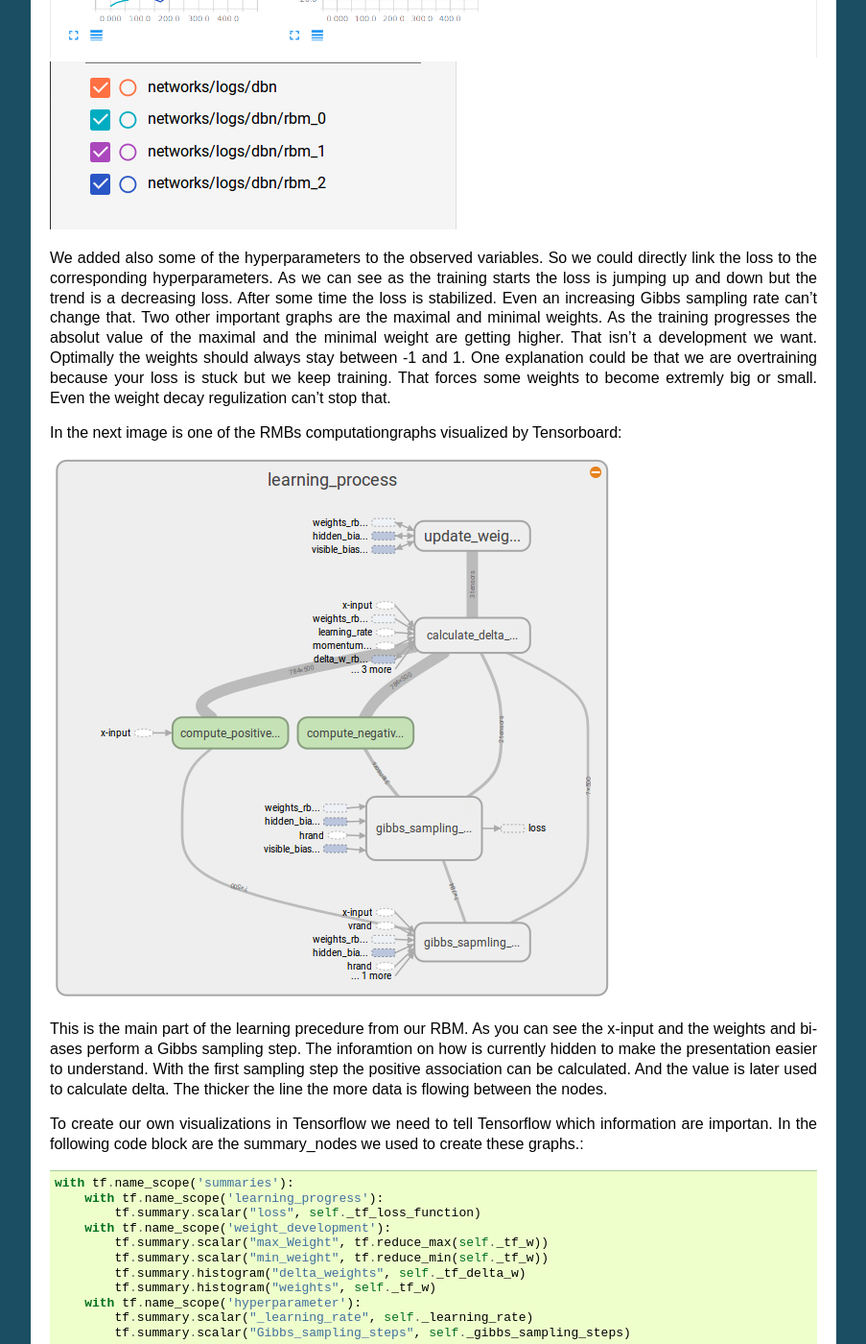
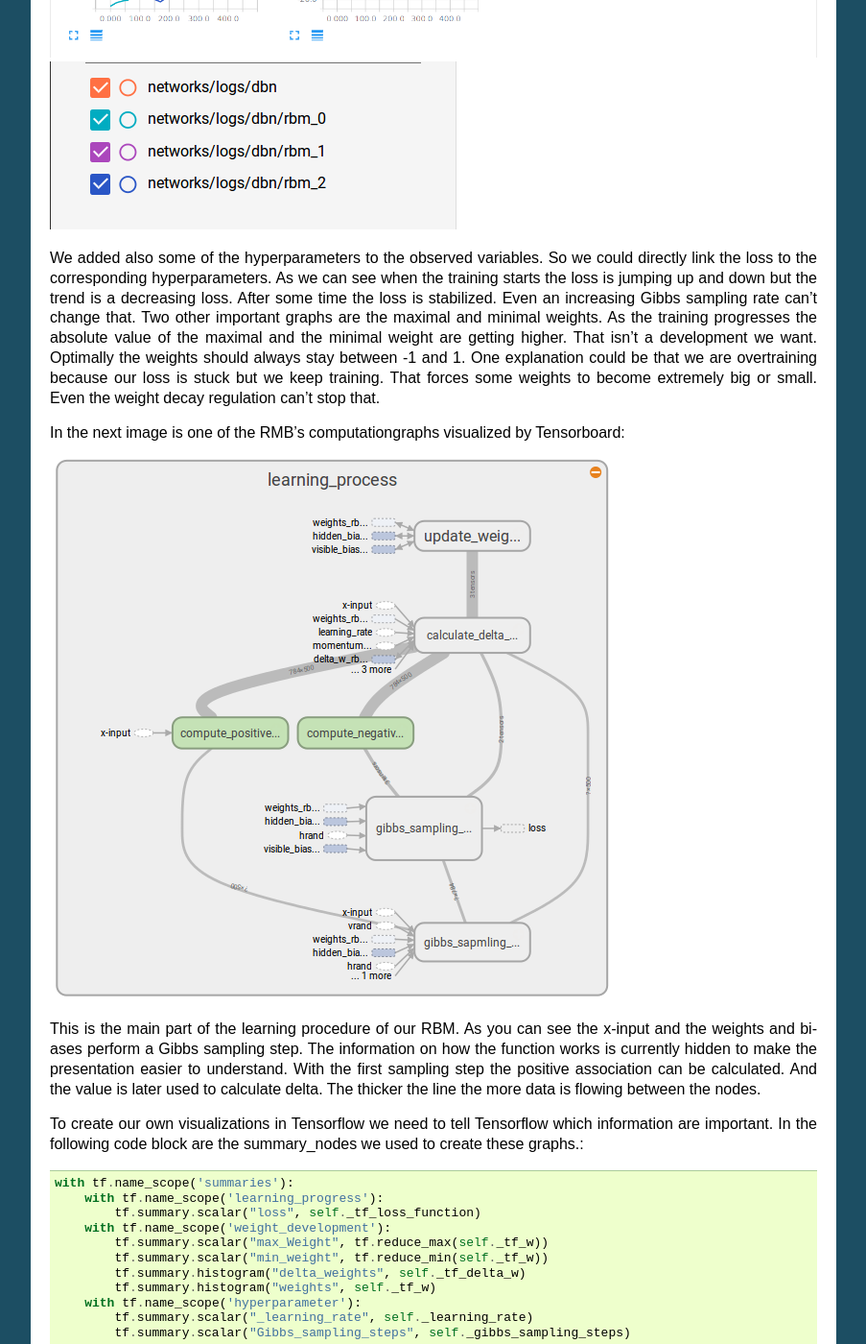
Before and after one commit to RenCloud/InformatiCup2017, a Sphinx documentation site: the page built from source/introduction.rst, in a window 1280 px wide and 1400 px high, scrolled down 1992 px. Shown: the whole window at 96% size, without its empty margins (198-1101 px from the left). Built offline with Sphinx 7.4.7, drawn with Linux system fonts in a browser that asks for light colours; some of the changed text lies outside the part shown.

Commit message:
Did some more spellchecking.

```diff
--- a/source/introduction.rst
+++ b/source/introduction.rst
@@ -4,7 +4,7 @@
 Installation
 ------------
 This part of the program mainly uses `Tensorflow <https://www.tensorflow.org/>`_ and `numpy <http://www.numpy.org/>`_ with python 3.5.
-Tensoflow can be installed via pip install. Additional installation Methods can be found at
+Tensoflow can be installed via pip install. Additional installation methods can be found at
 `Tensorflow.org <https://www.tensorflow.org/get_started/os_setup>`_. Tensorflow offers additional support for NVIDIA GPUs.
 If you want to run this program on
 `NVIDIA GPUs <https://www.tensorflow.org/how_tos/using_gpu/>`_ it should be working
@@ -76,11 +76,11 @@
 Tensorboard
 -----------
 
-Tensorboard is a tool which is included in Tensorflow. With Tensorboard you can visualize your training data. In your project we
+Tensorboard is a tool which is included in Tensorflow. With Tensorboard you can visualize your training data. In our project we
 used Tensorboard to keep track of our accuracy, loss and weight development. Additionally it visualized our computation graph.
 
 To use Tensorboard, especially to visualize some of our test runs go to the logs directory in our project and open a Terminal in one
-of the containing folders. Then type the command.::
+of the contained folders. Then type the command.::
 
     tensorboad --logdir .
 
@@ -92,23 +92,23 @@
 
 We added also some of the hyperparameters to the observed variables. So we could directly link the loss to the corresponding
 hyperparameters.
-As we can see as the training starts the loss is jumping up and down but the trend is a decreasing loss. After some time the
+As we can see when the training starts the loss is jumping up and down but the trend is a decreasing loss. After some time the
 loss is stabilized. Even an increasing Gibbs sampling rate can't change that.
-Two other important graphs are the maximal and minimal weights. As the training progresses the absolut value of the maximal and the minimal weight
+Two other important graphs are the maximal and minimal weights. As the training progresses the absolute value of the maximal and the minimal weight
 are getting higher. That isn't a development we want. Optimally the weights should always stay between -1 and 1.
-One explanation could be that we are overtraining because your loss is stuck but we keep training. That forces some weights
-to become extremly big or small. Even the weight decay regulization can't stop that.
+One explanation could be that we are overtraining because our loss is stuck but we keep training. That forces some weights
+to become extremely big or small. Even the weight decay regulation can't stop that.
 
-In the next image is one of the RMBs computationgraphs visualized by Tensorboard:
+In the next image is one of the RMB's computationgraphs visualized by Tensorboard:
 
 .. image:: RBM_pretraining_learning_MNIST.png
 
-This is the main part of the learning precedure from our RBM. As you can see the x-input and the weights and biases perform a Gibbs sampling step.
-The inforamtion on how is currently hidden to make the presentation easier to understand. With the first sampling step
+This is the main part of the learning procedure of our RBM. As you can see the x-input and the weights and biases perform a Gibbs sampling step.
+The information on how the function works is currently hidden to make the presentation easier to understand. With the first sampling step
 the positive association can be calculated. And the value is later used to calculate delta. The thicker the line the more data
 is flowing between the nodes.
 
-To create our own visualizations in Tensorflow we need to tell Tensorflow which information are importan.
+To create our own visualizations in Tensorflow we need to tell Tensorflow which information are important.
 In the following code block are the summary_nodes we used to create these graphs.::
 
     with tf.name_scope('summaries'):
```
Also changed, not shown: other parts of source/introduction.rst (+10 -10 lines), source/explanation.rst (+10 -10 lines).
